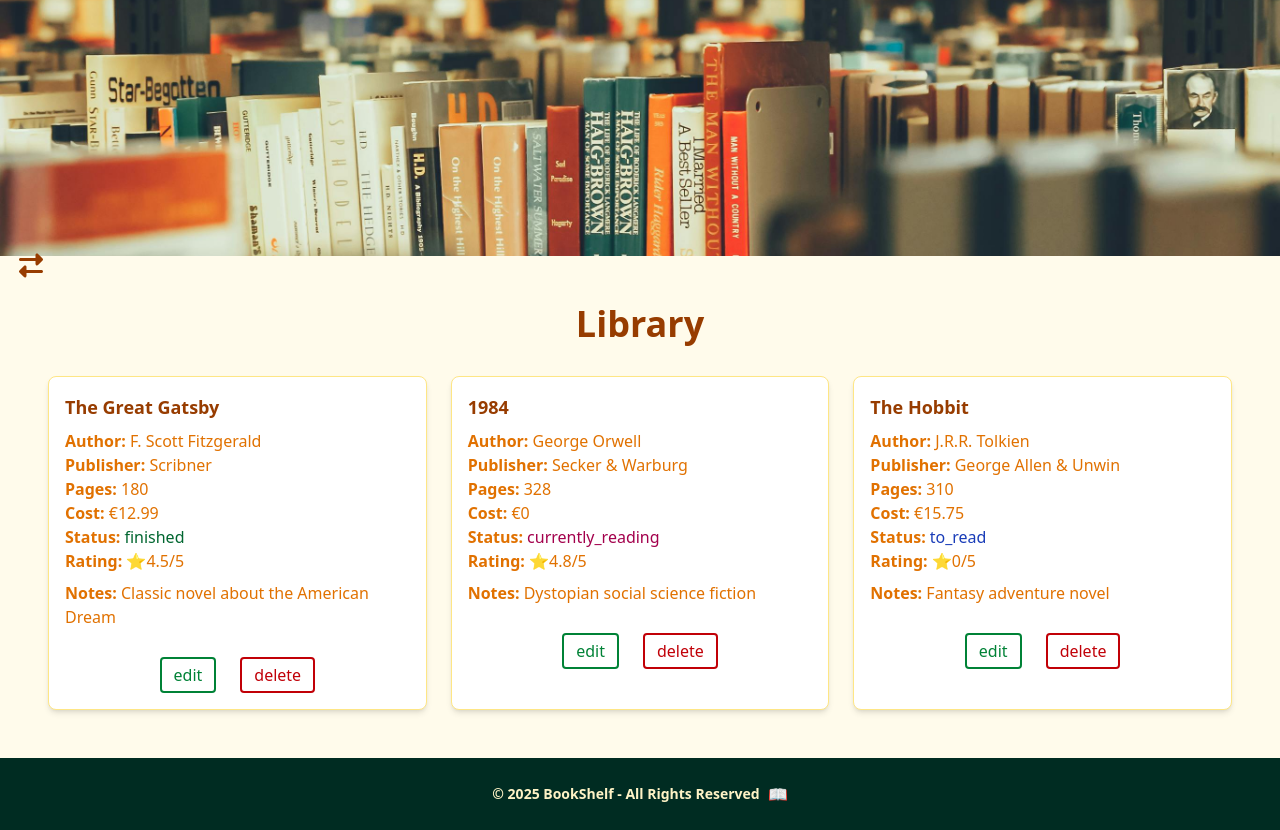
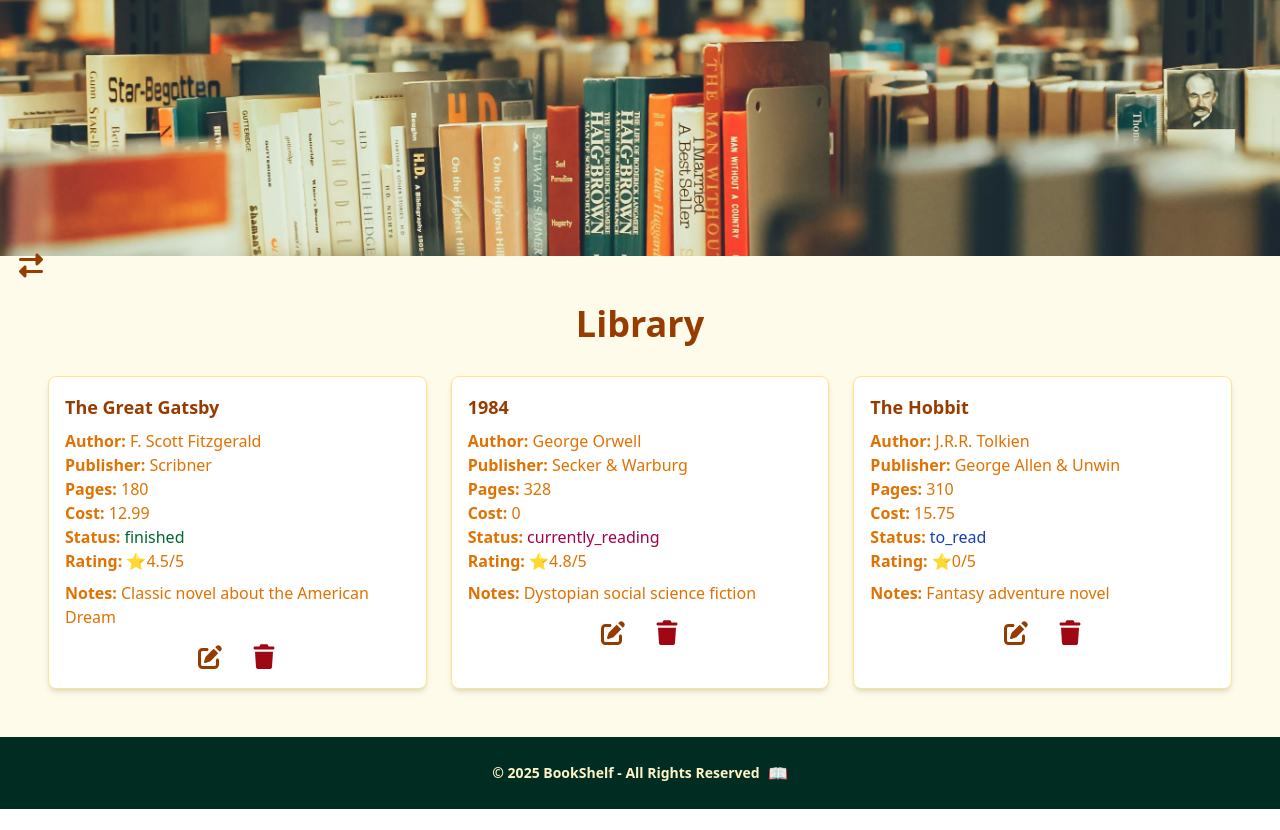
Before and after one commit to vaggogk/bookaholic-frontend, a React (Vite) app: page /library in a window 1280 px wide. After the commit the page ends 809 px from the top, so only its background shows below. Built offline with nearby package versions, Linux system fonts and the light colour scheme.

Commit message:
feat: feat: add book image upload and display

```diff
--- a/src/components/pages/AddPage.tsx
+++ b/src/components/pages/AddPage.tsx
@@ -12,7 +12,7 @@ const AddPage = () => {
 
         const formData = new FormData(e.currentTarget as HTMLFormElement);
         const bookData = {
-            coverImage: imagePreview,
+            imageUrl: imagePreview,
             title: formData.get('title') as string,
             author: formData.get('author') as string,
             publisher: formData.get('publisher') as string,
--- a/src/components/pages/EditPage.tsx
+++ b/src/components/pages/EditPage.tsx
@@ -10,7 +10,7 @@ const EditPage = () => {
         <div className="min-h-screen flex flex-col">
 
             {/* Return option */}
-            <div className="absolute left-4 top-1/3 -translate-y-1/2">
+            <div className="absolute left-4 top-1/4 -translate-y-1/2">
                 <Link to="/go-back">
                     <div className="relative group">
                         <FontAwesomeIcon icon={faRightLeft}
--- a/src/components/pages/FinishedPage.tsx
+++ b/src/components/pages/FinishedPage.tsx
@@ -8,6 +8,7 @@ import {faRightLeft} from "@fortawesome/free-solid-svg-icons";
 // Ορισμός interface για τα βιβλία
 interface Book {
     id: number;
+    imageUrl?: string;
     title: string;
     author: string;
     publisher: string;
@@ -92,11 +93,21 @@ const FinishedPage = () => {
                         ) : (
                             books.map(book => (
                                 <div key={book.id} className="bg-white p-4 rounded-lg shadow-md border border-amber-200">
+                                    {book.imageUrl && (
+                                        <div className="mb-4 flex justify-center">
+                                            <img
+                                                src={book.imageUrl}
+                                                alt={`Cover of ${book.title}`}
+                                                className="w-32 h-48 object-cover rounded-lg shadow-md"
+                                            />
+                                        </div>
+                                    )}
+
                                     <h3 className="text-lg font-bold text-amber-800 mb-2">{book.title}</h3>
                                     <p className="text-amber-600"><span className="font-semibold">Author:</span> {book.author}</p>
                                     <p className="text-amber-600"><span className="font-semibold">Publisher:</span> {book.publisher}</p>
                                     <p className="text-amber-600"><span className="font-semibold">Pages:</span> {book.pages}</p>
-                                    <p className="text-amber-600"><span className="font-semibold">Cost:</span> €{book.cost}</p>
+                                    <p className="text-amber-600"><span className="font-semibold">Cost:</span> {book.cost}</p>
                                     <p className="text-amber-600"><span className="font-semibold">Status:</span>
                                         <span className="ml-1 text-green-600 font-semibold">
                                             {book.readingStatus}
--- a/src/components/pages/LibraryPage.tsx
+++ b/src/components/pages/LibraryPage.tsx
@@ -2,10 +2,11 @@ import { useState, useEffect } from 'react';
 import '../styles/homePage.css'
 import {Link} from "react-router";
 import {FontAwesomeIcon} from "@fortawesome/react-fontawesome";
-import {faRightLeft} from "@fortawesome/free-solid-svg-icons";
+import {faPenToSquare, faRightLeft, faTrash} from "@fortawesome/free-solid-svg-icons";
 
 interface Book {
     id: number;
+    imageUrl?: string;
     title: string;
     author: string;
     publisher: string;
@@ -32,7 +33,8 @@ const LibraryPage = () => {
                 cost: 12.99,
                 readingStatus: "finished",
                 reviewRating: 4.5,
-                notes: "Classic novel about the American Dream"
+                notes: "Classic novel about the American Dream",
+                imageUrl: ""
             },
             {
                 id: 2,
@@ -127,11 +129,21 @@ const LibraryPage = () => {
                         ) : (
                             books.map(book => (
                                 <div key={book.id} className="bg-white p-4 rounded-lg shadow-md border border-amber-200">
+                                    {book.imageUrl && (
+                                        <div className="mb-4 flex justify-center">
+                                            <img
+                                                src={book.imageUrl}
+                                                alt={`Cover of ${book.title}`}
+                                                className="w-32 h-48 object-cover rounded-lg shadow-md"
+                                            />
+                                        </div>
+                                    )}
+
                                     <h3 className="text-lg font-bold text-amber-800 mb-2">{book.title}</h3>
                                     <p className="text-amber-600"><span className="font-semibold">Author:</span> {book.author}</p>
                                     <p className="text-amber-600"><span className="font-semibold">Publisher:</span> {book.publisher}</p>
                                     <p className="text-amber-600"><span className="font-semibold">Pages:</span> {book.pages}</p>
-                                    <p className="text-amber-600"><span className="font-semibold">Cost:</span> €{book.cost}</p>
+                                    <p className="text-amber-600"><span className="font-semibold">Cost:</span> {book.cost}</p>
                                     <p className="text-amber-600"><span className="font-semibold">Status:</span>
                                         <span className={`ml-1 ${
                                             book.readingStatus === 'finished' ? 'text-green-800' :
@@ -150,13 +162,30 @@ const LibraryPage = () => {
                                     )}
 
                                     {/* 2 ΚΟΥΜΠΙΑ */}
-                                    <div className="pt-3 flex gap-6 justify-center mt-4">
-                                        <button className="px-3 py-1 border-2  border-green-700 text-green-700 hover:bg-green-50 rounded text-md font-medium">
-                                            edit
-                                        </button>
-                                        <button className="px-3 py-1 border-2 border-red-700 text-red-700 hover:bg-red-50 rounded text-md font-medium">
-                                            delete
-                                        </button>
+                                    <div className=" mt-4">
+                                        <div className="flex gap-6 justify-center items-center ">
+                                            {/* Edit Button */}
+                                            <Link to="/edit" className="relative group">
+                                                <FontAwesomeIcon
+                                                    icon={faPenToSquare}
+                                                    className="text-amber-800 text-2xl cursor-pointer hover:text-amber-900 transition"
+                                                />
+                                                <span className="absolute bottom-full mb-2 left-1/2 -translate-x-1/2 bg-amber-800 text-white text-xs px-2 py-1 rounded opacity-0 group-hover:opacity-100 transition duration-200 whitespace-nowrap">
+                                                     Edit
+                                                </span>
+                                            </Link>
+
+                                            {/* Delete Button */}
+                                            <div className="relative group">
+                                                <FontAwesomeIcon
+                                                    icon={faTrash}
+                                                    className="text-red-800 text-2xl cursor-pointer hover:text-amber-900 transition"
+                                                />
+                                                <span className="absolute bottom-full mb-2 left-1/2 -translate-x-1/2 bg-amber-800 text-white text-xs px-2 py-1 rounded opacity-0 group-hover:opacity-100 transition duration-200 whitespace-nowrap">
+                                                 Delete
+                                                </span>
+                                            </div>
+                                        </div>
                                     </div>
                                 </div>
                             ))
--- a/src/components/pages/ToReadPage.tsx
+++ b/src/components/pages/ToReadPage.tsx
@@ -7,6 +7,7 @@ import {faRightLeft} from "@fortawesome/free-solid-svg-icons";
 // Ορισμός interface για τα βιβλία
 interface Book {
     id: number;
+    imageUrl?: string;
     title: string;
     author: string;
     publisher: string;
@@ -91,6 +92,16 @@ const ToReadPage = () => {
                         ) : (
                             books.map(book => (
                                 <div key={book.id} className="bg-white p-4 rounded-lg shadow-md border border-amber-200">
+                                    {book.imageUrl && (
+                                        <div className="mb-4 flex justify-center">
+                                            <img
+                                                src={book.imageUrl}
+                                                alt={`Cover of ${book.title}`}
+                                                className="w-32 h-48 object-cover rounded-lg shadow-md"
+                                            />
+                                        </div>
+                                    )}
+
                                     <h3 className="text-lg font-bold text-amber-800 mb-2">{book.title}</h3>
                                     <p className="text-amber-600"><span className="font-semibold">Author:</span> {book.author}</p>
                                     <p className="text-amber-600"><span className="font-semibold">Publisher:</span> {book.publisher}</p>
```
Also changed, not shown: src/components/pages/CurrentlyReadingPage.tsx (+12 -1 lines).
